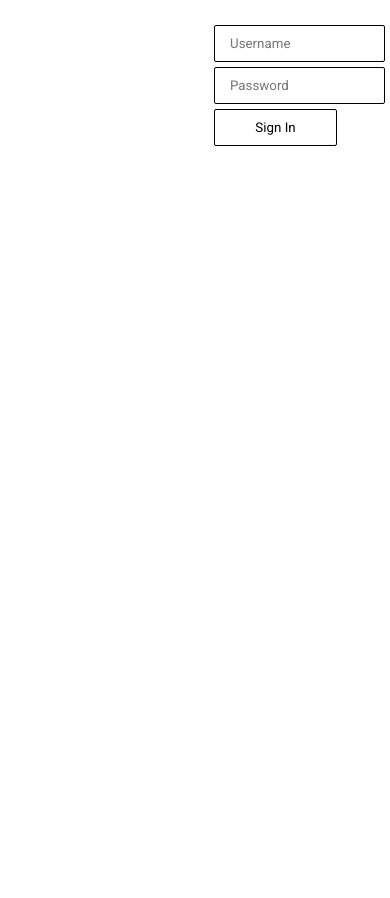
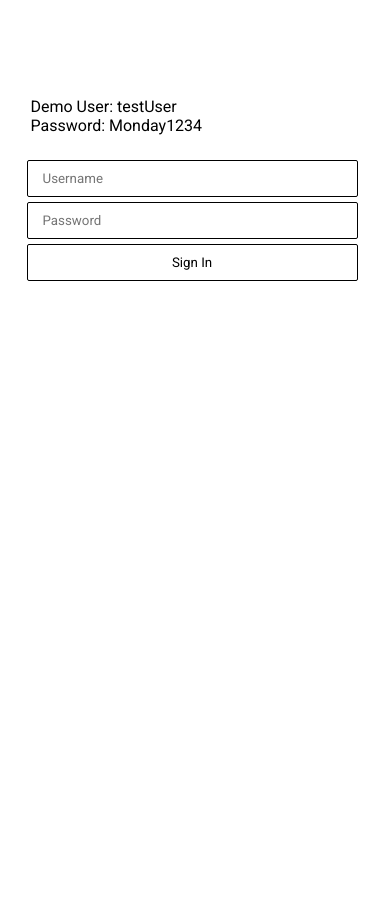
Before and after one commit to yaymo/node-capstone, a website: page public/index.html in a window 390 px wide. Shown: the top 898 px of the page. Drawn offline with nearby package versions, Linux system fonts and the light colour scheme.

Commit message:
improved responsive-ness and moved demo acct to sign in form

```diff
--- a/public/index.css
+++ b/public/index.css
@@ -5,7 +5,7 @@
 }
 
 body{
-	height: 1500px;
+	height: 1800px;
 	margin: 0;
 }
 
@@ -19,8 +19,8 @@ body{
 }
 
 #app-name {
-	margin: 10px 10px 80px 20px;
-	position: fixed;
+	margin: 10px 10px 80px 15px;
+	position: absolute;
 	color: white;
 	font-size: 50px;
 }
@@ -32,7 +32,11 @@ body{
 .nav-login {
 	display: inline-block;
 	position: absolute;
-	right: 40px;
+	right: 1px;
+	border: 1px solid white;
+	border-radius: 5px;
+	background-color: white;
+	padding-bottom: 10px;
 }
 
 
@@ -51,10 +55,8 @@ body{
 
 .sign-in {
 	height: 37px;
-	margin-top: 10px;
 	margin-right: 10px;
 	margin-left: 10px;
-	margin-top: 20px;
 	border-radius: 2px;
 	border: 1px solid black;
 }
@@ -73,7 +75,7 @@ body{
 	color: white;
 	font-family: 'Roboto';
 	font-size: 40px;
-	padding: 100px 60px 120px 20px;
+	padding: 120px 60px 120px 20px;
 }
 
 .sign-up {
@@ -125,14 +127,50 @@ fieldset{
 	#sign-in-button{
 		width: 123px;
 	}
-	.sign-up{
-		margin-right: 5px;
-	}
+
 	.intro-info{
 		padding: 150px 10px 75px 10px;
 	}
+
+	.demo-password{
+		display: block;
+	}
+	.nav-login{
+		display: block;
+		position: absolute;
+		right: 2px;
+		height: 220px;
+		width: 200px;
+	}
+	#email-sign-in, #password-sign-in, #sign-in-button{
+		position: relative;
+		left: 1px;
+		width: 95%;
+
+	}
+	#intro{
+		padding-top: 250px;
+	}
+	#app-name{
+		margin-left: 5px;
+	}
 }
 
-.demo-login{
-	margin-left: 20px;
+@media only screen and (max-width: 436px){
+	.nav-login{
+		display: block;
+		position: absolute;
+		right: 10px;
+		top: 80px;
+		width: 95%;
+		height: 220px;
+	}
+	.demo-login{
+		margin-bottom: 0px;
+		padding-left: 10px;
+	}
+
+	#intro{
+		padding-top: 350px;
+	}
 }
--- a/public/index.html
+++ b/public/index.html
@@ -14,13 +14,14 @@
 			<h1 id="app-name">My Shows</h1>
 
 			<div class="nav-login row">
+				<p class="demo-login">Demo User: testUser <span class="demo-password"> Password: Monday1234</span></p>
 				<input class="sign-in" id="email-sign-in" type="text" placeholder="Username">
 				<input class="sign-in" id="password-sign-in" type="text" placeholder="Password">
 				<button type="submit" class="sign-in" id="sign-in-button" action="">Sign In</button>
 			</div>
 
 			<div class="intro">
-				<h3 class="intro-info">Tired of social media spoilers?</h3>
+				<h3 class="intro-info" id="intro">Tired of social media spoilers?</h3>
 				<h3 class="intro-info">Can't remember when the next season starts?</h3>
 				<h3 class="intro-info">Organize all of your shows and never let social <br> media spoil the finale again!</h3>
 			</div>
@@ -38,10 +39,7 @@
 						<input id="password" type="text" name="password" placeholder="Password" required>
 
 						<button type="submit" id="sign-up-button" action="">Sign Up </button>
-						<div class="demo-login">
-							<p> Demo User: testUser</p>
-							<p> Demo Password: Monday1234</p>
-						</div>
+
 					</fieldset>
 				</div>
 			</div>
```
